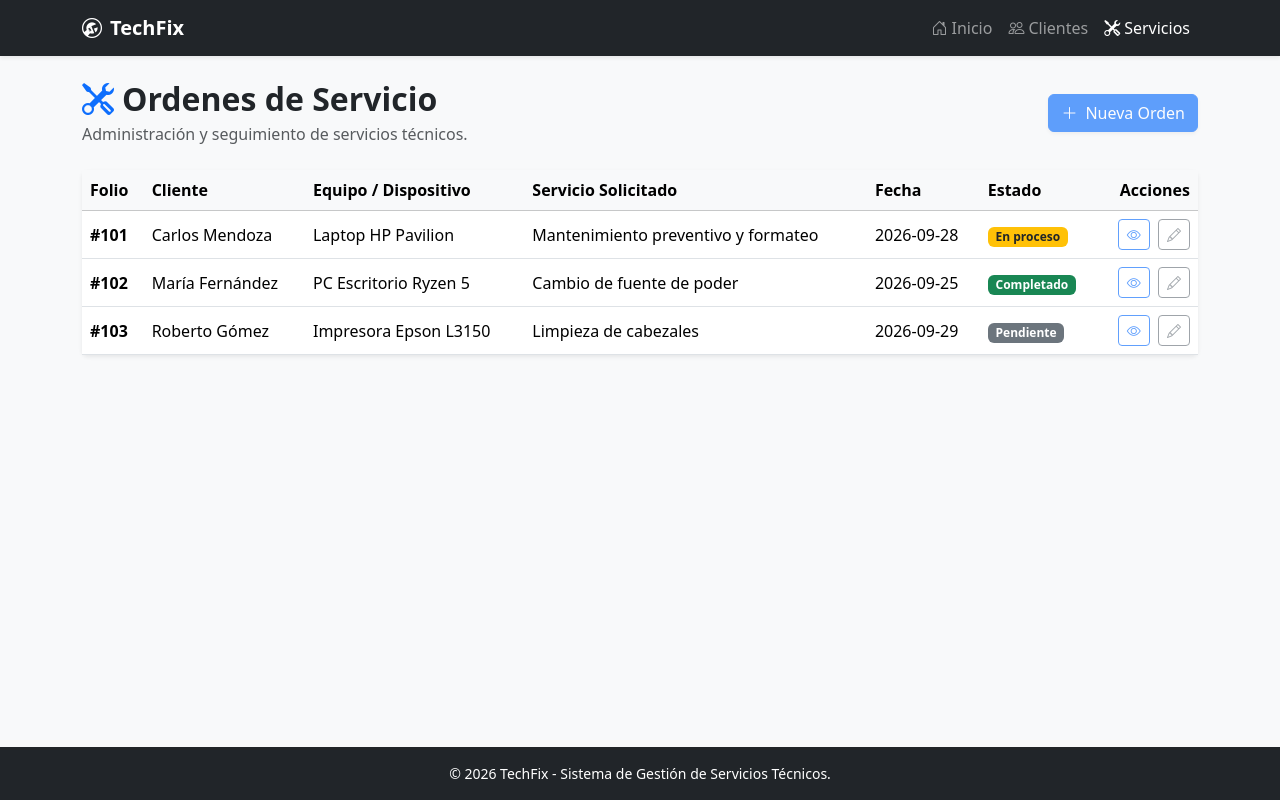
After one commit to racso3424/RodarteLaraOscarArmando_Un2_DWI, a PHP site: page /servicios.php in a window 1280 px wide. The commit adds this page. Run offline with PHP 8.4, Linux system fonts and the light colour scheme.

Commit message:
feat: estructura modular con includes, paginas de clientes y servicios

```diff
--- /dev/null
+++ b/includes/footer.php
@@ -0,0 +1,17 @@
+<?php
+// ==============================================================================
+// Componente Reutilizable: Pie de Página y Scripts (Footer)
+// ==============================================================================
+$currentYear = date("Y");
+?>
+    <!-- Pie de Página -->
+    <footer class="bg-dark text-white text-center py-3 mt-auto">
+        <div class="container">
+            <p class="mb-0 small">&copy; <?php echo $currentYear; ?> TechFix - Sistema de Gestión de Servicios Técnicos.</p>
+        </div>
+    </footer>
+
+    <!-- Bootstrap 5.3 JS Bundle CDN -->
+    <script src="https://cdn.jsdelivr.net/npm/bootstrap@5.3.3/dist/js/bootstrap.bundle.min.js"></script>
+</body>
+</html>
--- /dev/null
+++ b/includes/header.php
@@ -0,0 +1,20 @@
+<?php
+// ==============================================================================
+// Componente Reutilizable: Encabezado HTML y recursos del sistema (Header)
+// ==============================================================================
+if (!isset($pageTitle)) {
+    $pageTitle = "TechFix - Gestión de Servicios";
+}
+?>
+<!DOCTYPE html>
+<html lang="es">
+<head>
+    <meta charset="UTF-8">
+    <meta name="viewport" content="width=device-width, initial-scale=1.0">
+    <title><?php echo $pageTitle; ?></title>
+    <!-- Bootstrap 5.3 CSS CDN -->
+    <link href="https://cdn.jsdelivr.net/npm/bootstrap@5.3.3/dist/css/bootstrap.min.css" rel="stylesheet">
+    <!-- Bootstrap Icons CDN -->
+    <link rel="stylesheet" href="https://cdn.jsdelivr.net/npm/bootstrap-icons@1.11.3/font/bootstrap-icons.min.css">
+</head>
+<body class="bg-light d-flex flex-column min-vh-100">
--- /dev/null
+++ b/includes/navbar.php
@@ -0,0 +1,35 @@
+<?php
+// ==============================================================================
+// Componente Reutilizable: Barra de Navegación Principal (Navbar)
+// ==============================================================================
+$activePage = basename($_SERVER['PHP_SELF']);
+?>
+<nav class="navbar navbar-expand-lg navbar-dark bg-dark shadow-sm">
+    <div class="container">
+        <a class="navbar-brand fw-bold" href="index.php">
+            <i class="bi bi-wrench-adjustable-circle me-2"></i>TechFix
+        </a>
+        <button class="navbar-toggler" type="button" data-bs-toggle="collapse" data-bs-target="#navbarMain" aria-controls="navbarMain" aria-expanded="false" aria-label="Toggle navigation">
+            <span class="navbar-toggler-icon"></span>
+        </button>
+        <div class="collapse navbar-collapse" id="navbarMain">
+            <ul class="navbar-nav ms-auto mb-2 mb-lg-0">
+                <li class="nav-item">
+                    <a class="nav-link <?php echo ($activePage == 'index.php') ? 'active' : ''; ?>" href="index.php">
+                        <i class="bi bi-house-door me-1"></i>Inicio
+                    </a>
+                </li>
+                <li class="nav-item">
+                    <a class="nav-link <?php echo ($activePage == 'clientes.php') ? 'active' : ''; ?>" href="clientes.php">
+                        <i class="bi bi-people me-1"></i>Clientes
+                    </a>
+                </li>
+                <li class="nav-item">
+                    <a class="nav-link <?php echo ($activePage == 'servicios.php') ? 'active' : ''; ?>" href="servicios.php">
+                        <i class="bi bi-tools me-1"></i>Servicios
+                    </a>
+                </li>
+            </ul>
+        </div>
+    </div>
+</nav>
--- /dev/null
+++ b/servicios.php
@@ -0,0 +1,98 @@
+<?php
+// ==============================================================================
+// Módulo de Ordenes de Servicio (Vista)
+// ==============================================================================
+
+$pageTitle = "TechFix - Ordenes de Servicio";
+
+// Datos simulados de servicios (Fase 2)
+$servicios = [
+    [
+        'folio' => 101,
+        'cliente' => 'Carlos Mendoza',
+        'equipo' => 'Laptop HP Pavilion',
+        'servicio' => 'Mantenimiento preventivo y formateo',
+        'fecha' => '2026-09-28',
+        'estado' => 'En proceso',
+        'badge' => 'bg-warning text-dark'
+    ],
+    [
+        'folio' => 102,
+        'cliente' => 'María Fernández',
+        'equipo' => 'PC Escritorio Ryzen 5',
+        'servicio' => 'Cambio de fuente de poder',
+        'fecha' => '2026-09-25',
+        'estado' => 'Completado',
+        'badge' => 'bg-success'
+    ],
+    [
+        'folio' => 103,
+        'cliente' => 'Roberto Gómez',
+        'equipo' => 'Impresora Epson L3150',
+        'servicio' => 'Limpieza de cabezales',
+        'fecha' => '2026-09-29',
+        'estado' => 'Pendiente',
+        'badge' => 'bg-secondary'
+    ]
+];
+
+require_once 'includes/header.php';
+require_once 'includes/navbar.php';
+?>
+
+<div class="container my-4">
+    <div class="d-flex justify-content-between align-items-center mb-4">
+        <div>
+            <h2 class="fw-bold mb-1"><i class="bi bi-tools me-2 text-primary"></i>Ordenes de Servicio</h2>
+            <p class="text-muted mb-0">Administración y seguimiento de servicios técnicos.</p>
+        </div>
+        <button class="btn btn-primary shadow-sm" disabled>
+            <i class="bi bi-plus-lg me-2"></i>Nueva Orden
+        </button>
+    </div>
+
+    <!-- Tabla de Ordenes de Servicio -->
+    <div class="card border-0 shadow-sm">
+        <div class="card-body p-0">
+            <div class="table-responsive">
+                <table class="table table-hover align-middle mb-0">
+                    <thead class="table-light">
+                        <tr>
+                            <th>Folio</th>
+                            <th>Cliente</th>
+                            <th>Equipo / Dispositivo</th>
+                            <th>Servicio Solicitado</th>
+                            <th>Fecha</th>
+                            <th>Estado</th>
+                            <th class="text-end">Acciones</th>
+                        </tr>
+                    </thead>
+                    <tbody>
+                        <?php foreach ($servicios as $srv): ?>
+                            <tr>
+                                <td class="fw-bold">#<?php echo $srv['folio']; ?></td>
+                                <td><?php echo $srv['cliente']; ?></td>
+                                <td><?php echo $srv['equipo']; ?></td>
+                                <td><?php echo $srv['servicio']; ?></td>
+                                <td><?php echo $srv['fecha']; ?></td>
+                                <td>
+                                    <span class="badge <?php echo $srv['badge']; ?>">
+                                        <?php echo $srv['estado']; ?>
+                                    </span>
+                                </td>
+                                <td class="text-end">
+                                    <button class="btn btn-sm btn-outline-primary me-1" disabled><i class="bi bi-eye"></i></button>
+                                    <button class="btn btn-sm btn-outline-secondary" disabled><i class="bi bi-pencil"></i></button>
+                                </td>
+                            </tr>
+                        <?php endforeach; ?>
+                    </tbody>
+                </table>
+            </div>
+        </div>
+    </div>
+</div>
+
+<?php
+require_once 'includes/footer.php';
+?>
```
Also changed, not shown: clientes.php (added, +95 -0 lines), index.php (+13 -55 lines).
